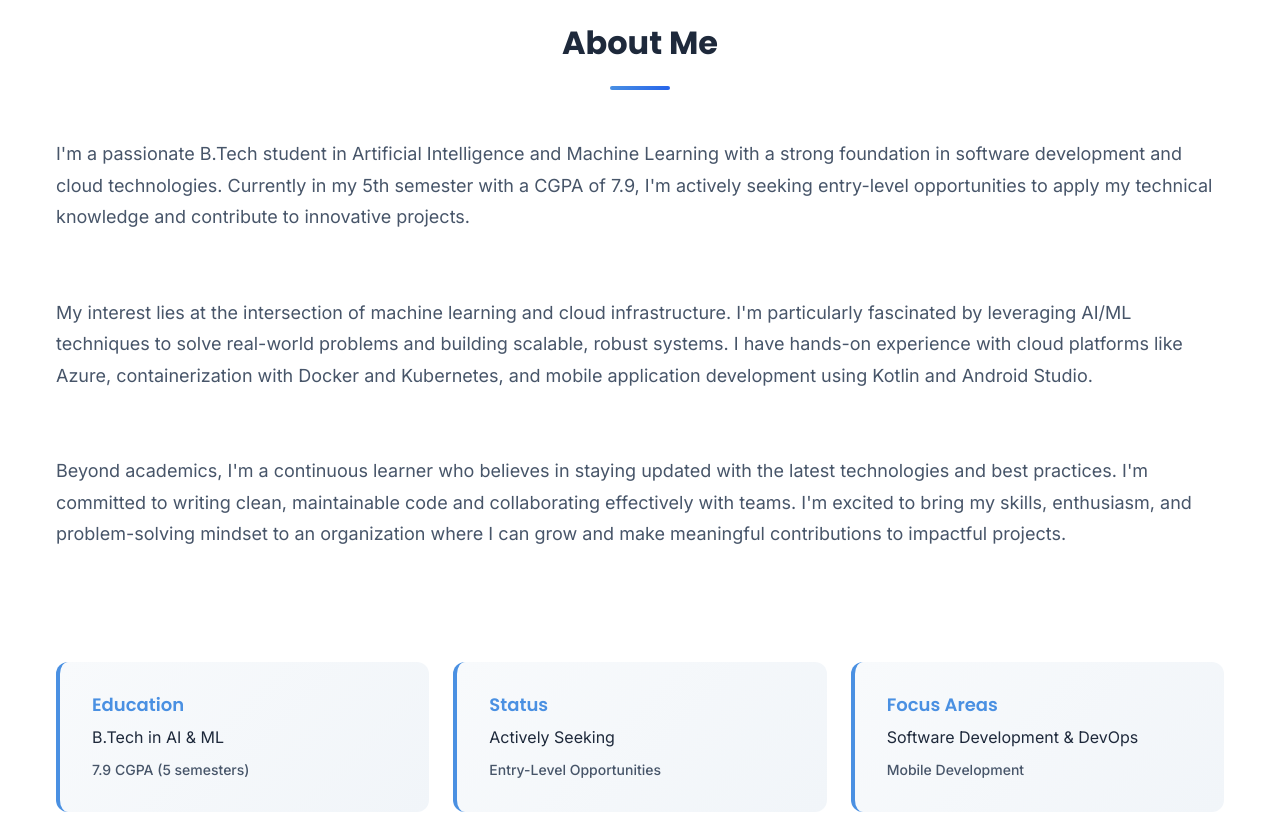
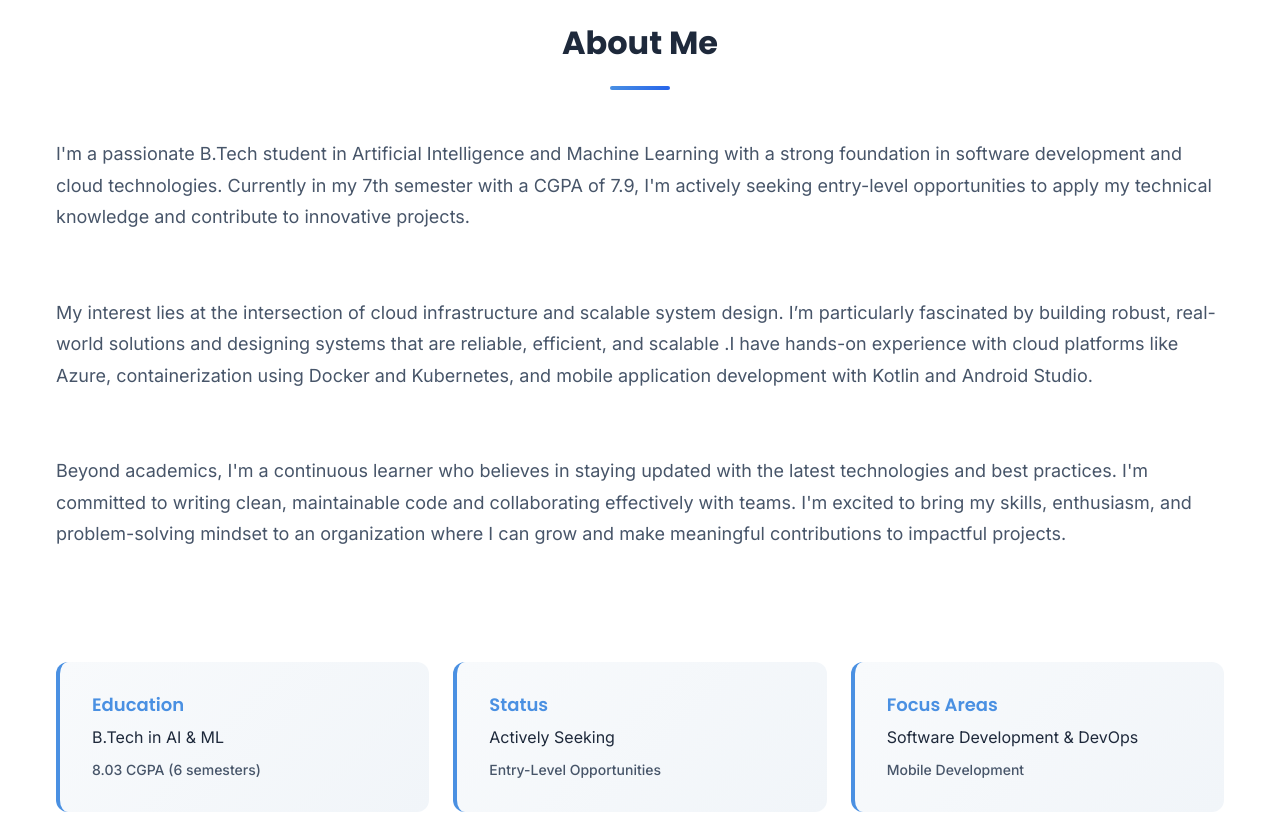
Before and after one commit to suryahicet2023/suryaprakash-portfolio-, a website built with Vite: page index.html in a window 1280 px wide. Shown: the part 840-1655 px from the top of the page. Built offline with nearby package versions, Linux system fonts and the light colour scheme; files whose address does not match are found by name.

Commit message:
updated cgpa nd contents

```diff
--- a/index.html
+++ b/index.html
@@ -94,7 +94,7 @@
 
                     <!-- Description -->
                     <p class="hero-description">
-                        B.Tech in Artificial Intelligence & Machine Learning | CGPA: 7.9 |
+                        B.Tech in Artificial Intelligence & Machine Learning | CGPA: 8.03 |
                         Passionate about building intelligent solutions with Cloud, DevOps, and Mobile Development
                     </p>
 
@@ -158,15 +158,14 @@
                 <div class="about-content">
                     <p class="about-text">
                         I'm a passionate B.Tech student in Artificial Intelligence and Machine Learning with a strong foundation in
-                        software development and cloud technologies. Currently in my 5th semester with a CGPA of 7.9, I'm actively
+                        software development and cloud technologies. Currently in my 7th semester with a CGPA of 7.9, I'm actively
                         seeking entry-level opportunities to apply my technical knowledge and contribute to innovative projects.
                     </p>
 
                     <p class="about-text">
-                        My interest lies at the intersection of machine learning and cloud infrastructure. I'm particularly fascinated by
-                        leveraging AI/ML techniques to solve real-world problems and building scalable, robust systems. I have hands-on
-                        experience with cloud platforms like Azure, containerization with Docker and Kubernetes, and mobile application
-                        development using Kotlin and Android Studio.
+                       My interest lies at the intersection of cloud infrastructure and scalable system design.
+                       I’m particularly fascinated by building robust, real-world solutions and designing systems that are reliable, efficient, and scalable
+                       .I have hands-on experience with cloud platforms like Azure, containerization using Docker and Kubernetes, and mobile application development with Kotlin and Android Studio.
                     </p>
 
                     <p class="about-text">
@@ -181,7 +180,7 @@
                         <div class="highlight-box">
                             <h3>Education</h3>
                             <p>B.Tech in AI & ML</p>
-                            <span class="highlight-detail">7.9 CGPA (5 semesters)</span>
+                            <span class="highlight-detail">8.03 CGPA (6 semesters)</span>
                         </div>
                         <div class="highlight-box">
                             <h3>Status</h3>
```
